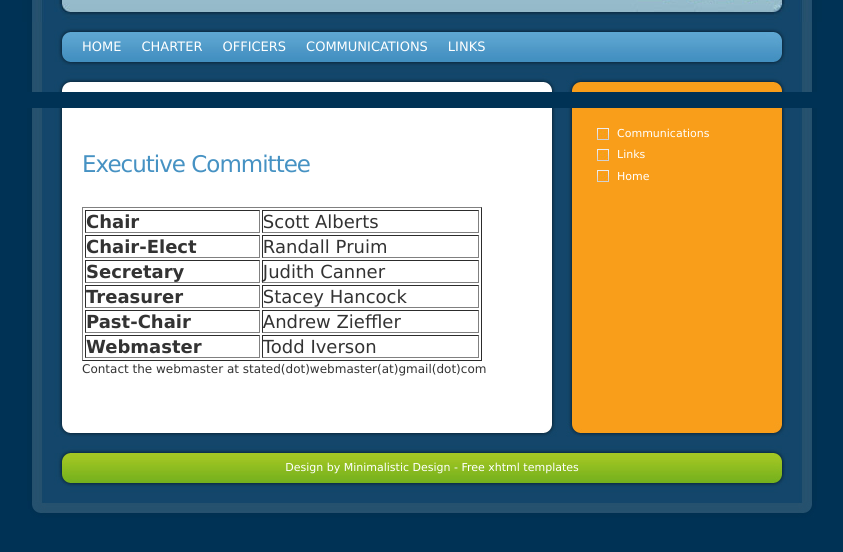
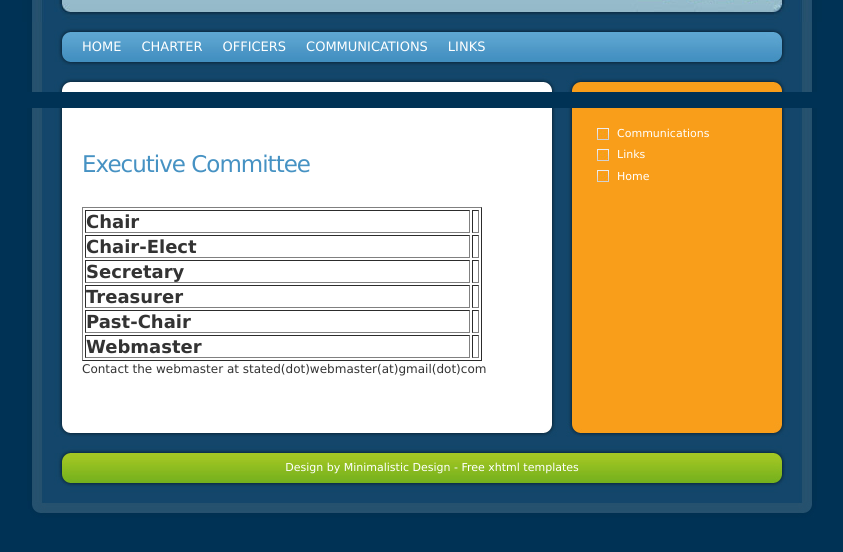
Before and after one commit to sigmaa-stated/sigmaa-stated-website, a plain HTML site: page officers.html in a window 1280 px wide. Shown: the part 128-680 px from the top of the page, without its empty margins (208-1051 px from the left). Drawn offline with Linux system fonts and the light colour scheme.

Commit message:
Added files via upload

```diff
--- a/officers.html
+++ b/officers.html
@@ -32,27 +32,33 @@
               <tbody>
                 <tr>
                   <td><b><font size="+1">Chair</font></b></td>
-                  <td><font size="4">Scott Alberts<font> </font></font></td>
+                  <td><font size="4"><font> </font></font><br>
+</td>
                 </tr>
                 <tr>
                   <td><b><font size="+1">Chair-Elect</font></b></td>
-                  <td><font size="+1">Randall Pruim</font></td>
+                  <td><font size="+1"><br>
+</font></td>
                 </tr>
                 <tr>
                   <td><b><font size="+1">Secretary</font></b></td>
-                  <td><font size="+1">Judith Canner</font></td>
+                  <td><font size="+1"><br>
+</font></td>
                 </tr>
                 <tr>
                   <td><b><font size="+1">Treasurer</font></b></td>
-                  <td><font size="+1">Stacey Hancock</font></td>
+                  <td><font size="+1"><br>
+</font></td>
                 </tr>
                 <tr>
                   <td><b><font size="+1">Past-Chair</font></b></td>
-                  <td><font size="4">Andrew Zieffler</font></td>
+                  <td><font size="4"><br>
+</font></td>
                 </tr>
                 <tr>
                   <td><b><font size="+1">Webmaster</font></b></td>
-                  <td><font size="4">Todd Iverson</font></td>
+                  <td><font size="4"><br>
+</font></td>
                 </tr>
               </tbody>
             </table>
```
